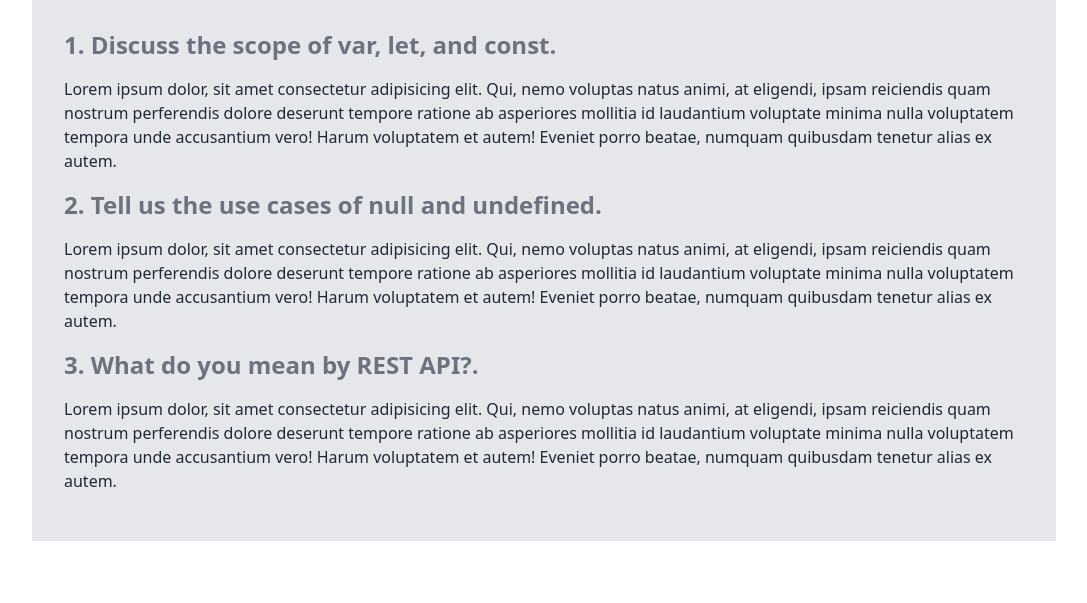
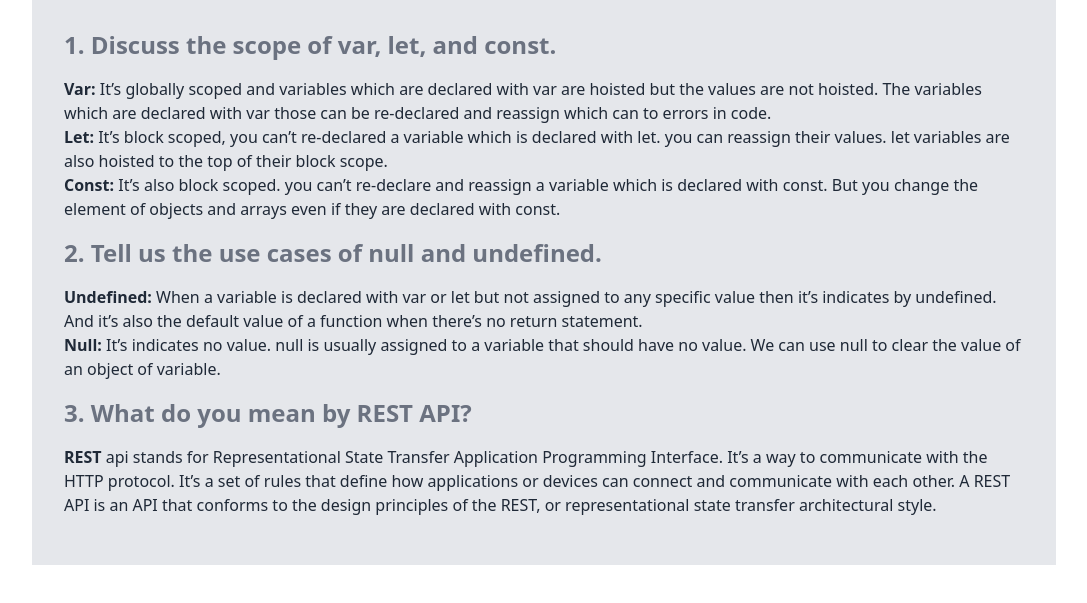
Before and after one commit to justJubair/youtube-homepage, a plain HTML site: page blog.html in a window 1280 px wide. Shown: the part 123-726 px from the top of the page, without its empty margins (96-1183 px from the left). Drawn offline with nearby package versions, Linux system fonts and the light colour scheme.

Commit message:
blog content added

```diff
--- a/blog.html
+++ b/blog.html
@@ -18,17 +18,22 @@
             <!-- question one -->
             <div>
                 <h3 class="text-2xl text-gray-500 font-semibold">1. Discuss the scope of var, let, and const.</h3>
-                <p class="my-4">Lorem ipsum dolor, sit amet consectetur adipisicing elit. Qui, nemo voluptas natus animi, at eligendi, ipsam reiciendis quam nostrum perferendis dolore deserunt tempore ratione ab asperiores mollitia id laudantium voluptate minima nulla voluptatem tempora unde accusantium vero! Harum voluptatem et autem! Eveniet porro beatae, numquam quibusdam tenetur alias ex autem.</p>
+                <p class="my-4">
+                <span class="font-bold">Var:</span> It’s globally scoped and variables which are declared with var are hoisted but the values are not hoisted. The variables which are declared with var those can be re-declared and reassign which can to errors in code. <br>
+                <span class="font-bold">Let:</span> It’s block scoped, you can’t re-declared a variable which is declared with let. you can reassign their values. let variables are also hoisted to the top of their block scope. <br>
+                <span class="font-bold">Const:</span> It’s also block scoped. you can’t re-declare and reassign a variable which is declared with const. But you change the element of objects and arrays even if they are declared with const.
+                </p>
             </div>
             <!-- question two -->
             <div>
                 <h3 class="text-2xl text-gray-500 font-semibold">2. Tell us the use cases of null and undefined.</h3>
-                <p class="my-4">Lorem ipsum dolor, sit amet consectetur adipisicing elit. Qui, nemo voluptas natus animi, at eligendi, ipsam reiciendis quam nostrum perferendis dolore deserunt tempore ratione ab asperiores mollitia id laudantium voluptate minima nulla voluptatem tempora unde accusantium vero! Harum voluptatem et autem! Eveniet porro beatae, numquam quibusdam tenetur alias ex autem.</p>
+                <p class="my-4"><span class="font-bold">Undefined:</span> When a variable is declared with var or let but not assigned to any specific value then it’s indicates by undefined. And it’s also the default value of a function when there’s no return statement. <br>
+                <span class="font-bold">Null:</span> It’s indicates no value. null is usually assigned to a variable that should have no value. We can use null to clear the value of an object of variable.</p>
             </div>
             <!-- question three -->
             <div>
-                <h3 class="text-2xl text-gray-500 font-semibold">3. What do you mean by REST API?.</h3>
-                <p class="my-4">Lorem ipsum dolor, sit amet consectetur adipisicing elit. Qui, nemo voluptas natus animi, at eligendi, ipsam reiciendis quam nostrum perferendis dolore deserunt tempore ratione ab asperiores mollitia id laudantium voluptate minima nulla voluptatem tempora unde accusantium vero! Harum voluptatem et autem! Eveniet porro beatae, numquam quibusdam tenetur alias ex autem.</p>
+                <h3 class="text-2xl text-gray-500 font-semibold">3. What do you mean by REST API?</h3>
+                <p class="my-4"><span class="font-bold">REST</span> api stands for Representational State Transfer Application Programming Interface. It’s a way to communicate with the HTTP protocol. It’s a set of rules that define how applications or devices can connect and communicate with each other. A REST API is an API that conforms to the design principles of the REST, or representational state transfer architectural style.</p>
             </div>
         </main>
     </section>
```
